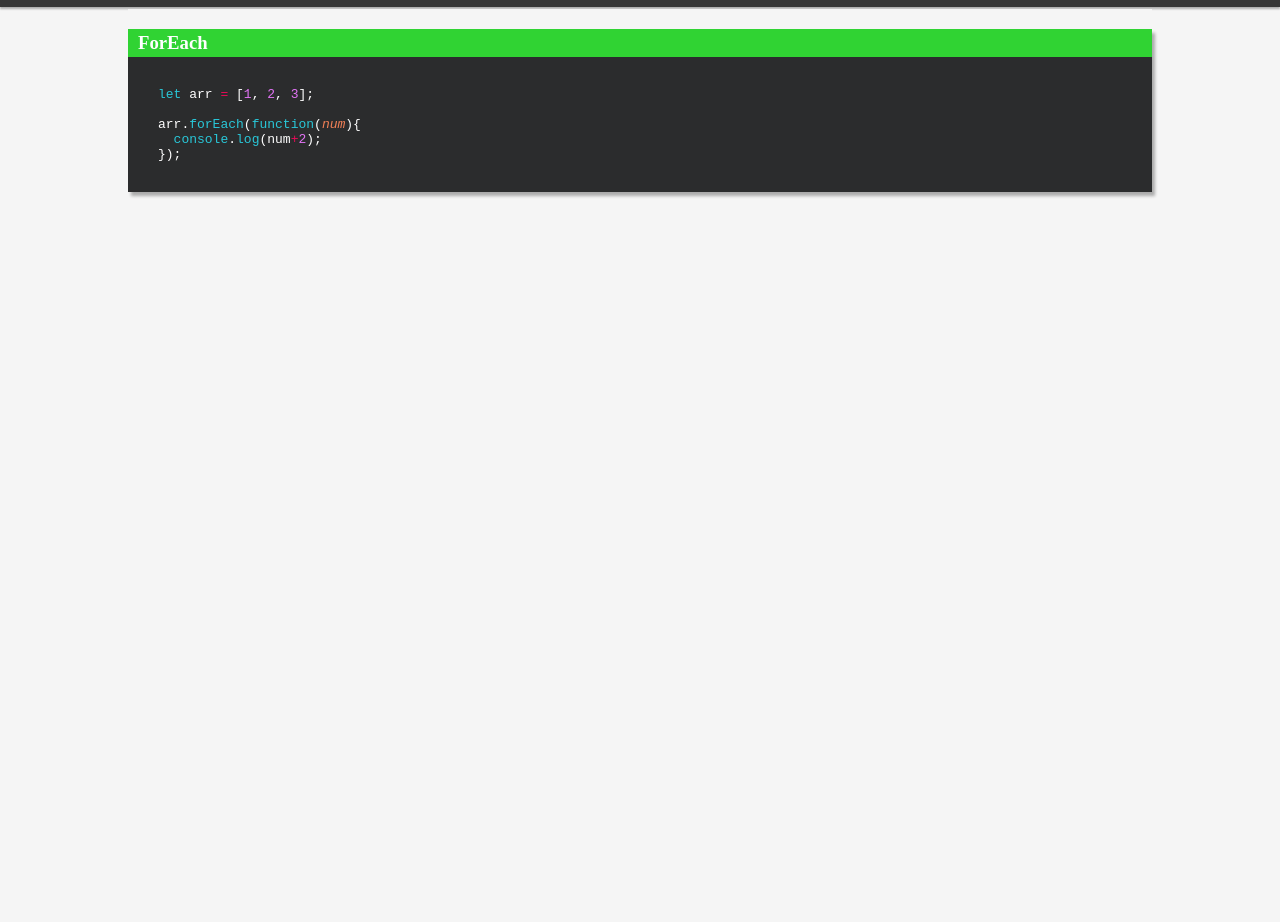
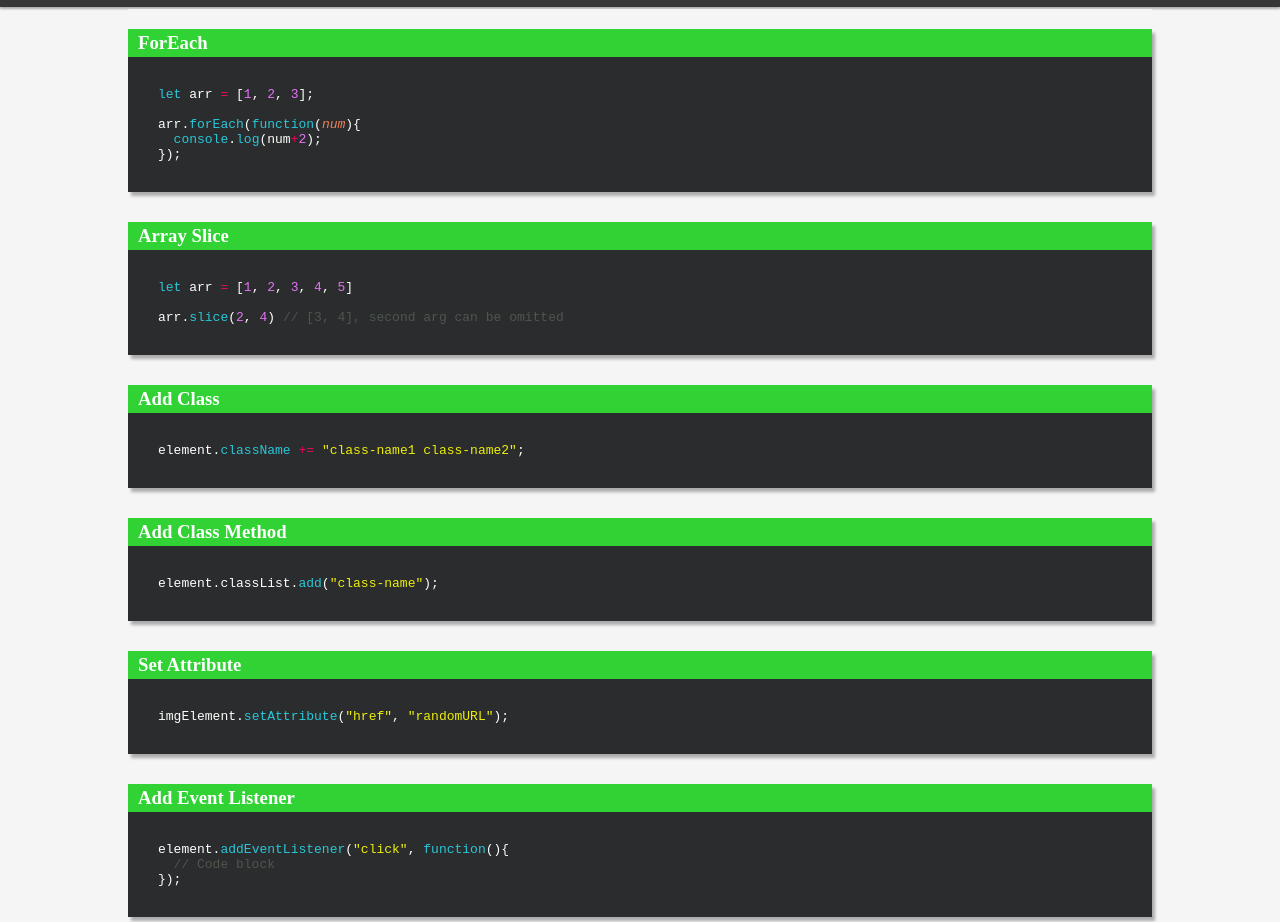
Before and after one commit to iSkylake/CodeGuide, a plain HTML site: page Javascript.html in a window 1280 px wide. Shown: the part 63-985 px from the top of the page. Before the commit the page ends 800 px from the top, so only its background shows below. Drawn offline with Linux system fonts and the light colour scheme.

Commit message:
Add template function for JS page

```diff
--- a/js/jsscript.js
+++ b/js/jsscript.js
@@ -1,5 +1,9 @@
 let scriptContainer = document.getElementsByClassName("script-container");
+let copyIcon = document.getElementsByClassName("copy-icon");
+let scripts = document.getElementsByClassName("scripts");
 
+// Display all JS scripts
+for(let i=0; i<javascript.length; i++){
 	let scriptBlock = document.createElement("div");
 	let scriptName = document.createElement("div");
 	let scripts = document.createElement("code");
@@ -8,10 +12,33 @@ scriptBlock.className = "script-block";
 	scriptName.className += "script-name script-name-js";
 	scripts.className = 'scripts';
 
-scriptName.innerHTML = '<h3>ForEach</h3>'
-scripts.innerHTML = '<span class="js-reserved">let</span> arr <span class="js-symbols">=</span> [<span class="js-numbers">1</span>, <span class="js-numbers">2</span>, <span class="js-numbers">3</span>]; <br> <br> arr.<span class="js-reserved">forEach</span>(<span class="js-reserved">function</span>(<i><span class="js-params">num</span></i>){ <br> &nbsp&nbsp<span class="js-reserved">console</span>.<span class="js-reserved">log</span>(num<span class="js-symbols">+</span><span class="js-numbers">2</span>); <br> });';
+	scriptName.innerHTML = '<h3>' + javascript[i].name + '</h3>';
 
+	for(let j=0; j<javascript[i].code.length; j++){
+		scripts.innerHTML += javascript[i].code[j];
+	}
 	scriptBlock.appendChild(scriptName);
 	scriptBlock.appendChild(scripts);
 
+	// Create copy icon
+	let newCopyIcon = document.createElement("i");
+	let tooltip = document.createElement("span");
+	tooltip.appendChild(document.createTextNode("Copy"));
+	newCopyIcon.className += "far fa-copy copy-icon";
+	tooltip.className = "tooltip";
+	newCopyIcon.appendChild(tooltip);
+	scriptBlock.appendChild(newCopyIcon);
+
 	scriptContainer[0].appendChild(scriptBlock);
+}
+
+// Copy functionality
+for(let i=0; i<copyIcon.length; i++){
+	copyIcon[i].addEventListener("click", function(){
+		var range = window.getSelection().getRangeAt(0);
+		range.selectNode(scripts[i]);
+		window.getSelection(range);
+		document.execCommand("copy");
+		// window.getSelection().removeAllRanges();
+	});
+}
--- a/styles.css
+++ b/styles.css
@@ -269,3 +269,7 @@ body{
 .js-numbers{
 	color: #e173f4; /* Twitch purple */
 }
+
+.js-comment{
+	color: #4d564e; /*.Edgy grey */
+}
--- a/tempDB.json
+++ b/tempDB.json
@@ -81,3 +81,63 @@ html = [
 		"code": "<form onsubmit=\"myFunction()\">\n  <input type=\"text\" placeholder=\"Insert text\">\n  <button>Submit</button>\n</form>"
 	}
 ];
+
+javascript = [
+	{
+		"name": "ForEach",
+		"code": [
+			"<span class=\"js-reserved\">let</span> arr <span class=\"js-symbols\">=</span> [<span class=\"js-numbers\">1</span>, <span class=\"js-numbers\">2</span>, <span class=\"js-numbers\">3</span>]; <br> <br> ",
+			"arr.<span class=\"js-reserved\">forEach</span>(<span class=\"js-reserved\">function</span>(<i><span class=\"js-params\">num</span></i>){ <br> ",
+			"&nbsp&nbsp<span class=\"js-reserved\">console</span>.<span class=\"js-reserved\">log</span>(num<span class=\"js-symbols\">+</span><span class=\"js-numbers\">2</span>); <br> });"
+		]
+	},
+	{
+		"name": "Array Slice",
+		"code": [
+			"<span class=\"js-reserved\">let</span> arr <span class=\"js-symbols\">=</span> [<span class=\"js-numbers\">1</span>, <span class=\"js-numbers\">2</span>, <span class=\"js-numbers\">3</span>, <span class=\"js-numbers\">4</span>, <span class=\"js-numbers\">5</span>] <br> <br> ",
+			"arr.<span class=\"js-reserved\">slice</span>(<span class=\"js-numbers\">2</span>, <span class=\"js-numbers\">4</span>) <span class=\"js-comment\">// [3, 4], second arg can be omitted</span>"
+		]
+	},
+	{
+		"name": "Add Class",
+		"code": ["element.<span class=\"js-reserved\">className</span> <span class=\"js-symbols\">+=</span> <span class=\"js-string\">\"class-name1 class-name2\"</span>;"]
+	},
+	{
+		"name": "Add Class Method",
+		"code": ["element.classList.<span class=\"js-reserved\">add</span>(<span class=\"js-string\">\"class-name\"</span>);"]
+	},
+	{
+		"name": "Set Attribute",
+		"code": ["imgElement.<span class=\"js-reserved\">setAttribute</span>(<span class=\"js-string\">\"href\"</span>, <span class=\"js-string\">\"randomURL\"</span>);"]
+	},
+	{
+		"name": "Add Event Listener",
+		"code": [
+			"element.<span class=\"js-reserved\">addEventListener</span>(<span class=\"js-string\">\"click\"</span>, <span class=\"js-reserved\">function</span>(){ <br> ",
+			"&nbsp&nbsp<span class=\"js-comment\">// Code block</span> <br> ",
+			"});"
+		]
+	},
+	{
+		"name": "Multiple AddEventListener",
+		"code": [
+			"<span class=\"js-symbols\">for</span>(<span class=\"js-reserved\">let</span> i<span class=\"js-symbols\">=</span><span class=\"js-numbers\">0</span>; i<span class=\"js-symbols\">&lt</span>elements.length; i<span class=\"js-symbols\">++</span>){ <br> ",
+			"&nbsp&nbspelements[i].<span class=\"js-reserved\">addEventListener</span>(<span class=\"js-string\">\"click\"</span>, <span class=\"js-reserved\">function</span>(){ <br> ",
+			"&nbsp&nbsp&nbsp&nbsp<span class=\"js-comment\">// Code block</span> <br> ",
+			"&nbsp&nbsp}); <br>",
+			"};"
+		]
+	},
+	{
+		"name": "Create Element",
+		"code": ["<span class=\"js-reserved\">let</span> divElement <span class=\"js-symbols\">=</span> <span class=\"js-reserved\">document</span>.<span class=\"js-reserved\">createElement</span>(<span class=\"js-string\">\"div\"</span>);"]
+	},
+	{
+		"name": "Create Text Node",
+		"code": ["<span class=\"js-reserved\">let</span> newStringNode <span class=\"js-symbols\">=</span> <span class=\"js-reserved\">document</span>.<span class=\"js-reserved\">createTextNode</span>(<span class=\"js-string\">\"string\"</span>);"]
+	},
+	{
+		"name": "Append Child Node",
+		"code": ["childElement.<span class=\"js-reserved\">appendChild</span>(parentElement);"]
+	}
+];
```
Lines whose indentation alone changed are shown as unchanged.
